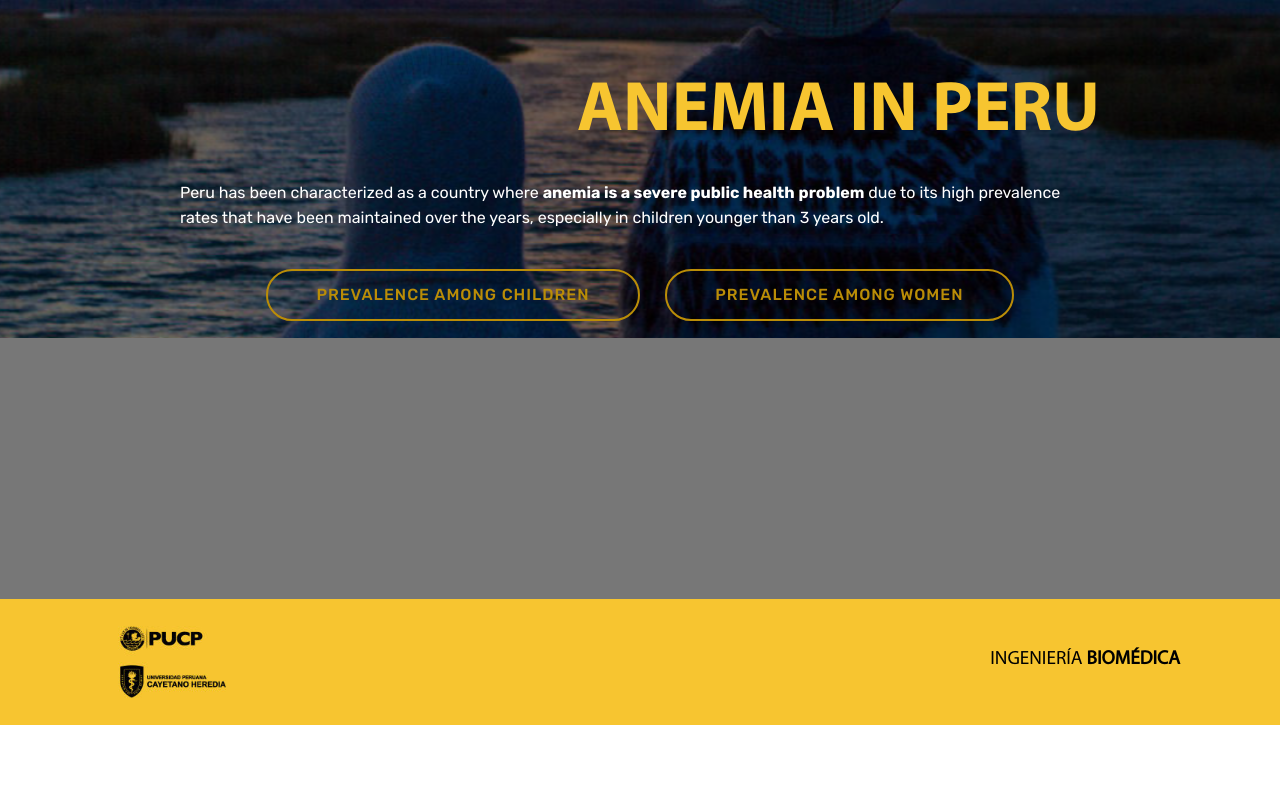
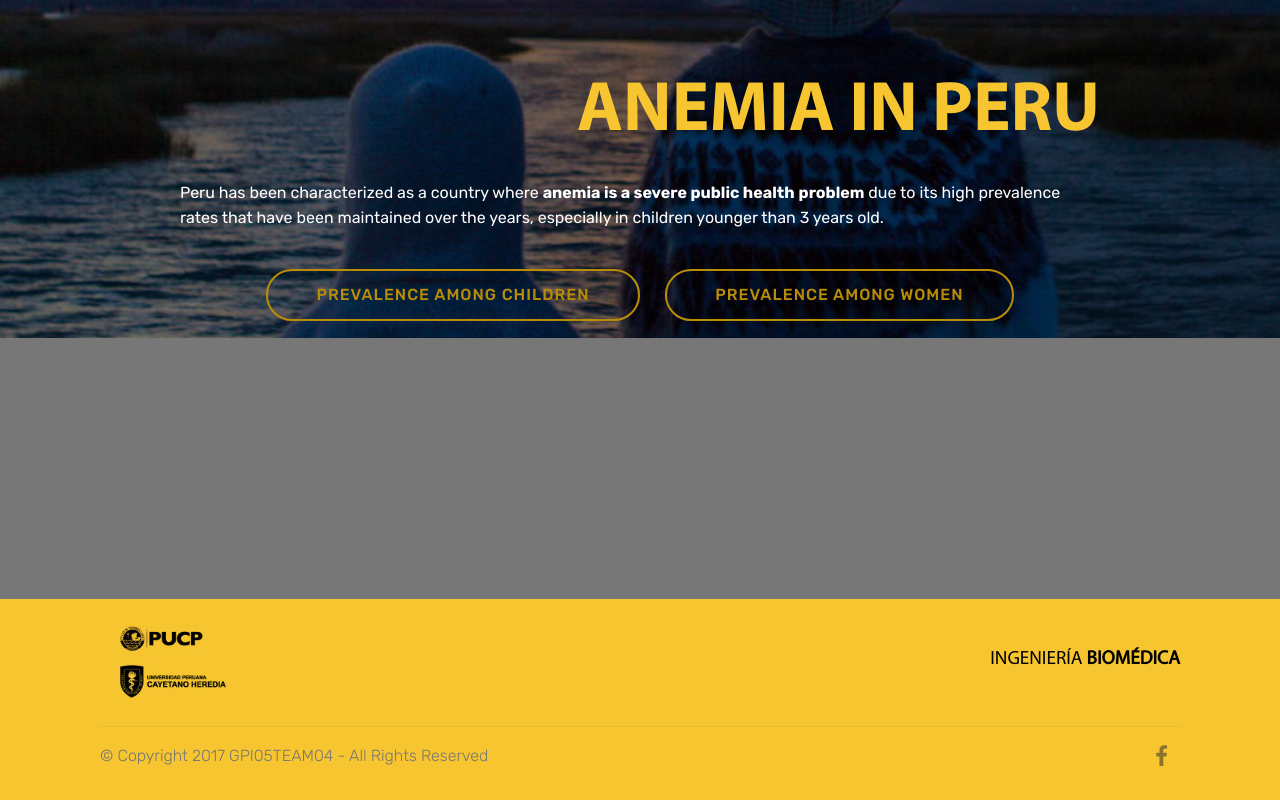
Before and after one commit to gpi05equipo04/anemiaenelperu, a plain HTML site: page index.html in a window 1280 px wide. Shown: the part 854-1654 px from the top of the page. Before the commit the page ends 1579 px from the top, so only its background shows below. Drawn offline with Linux system fonts and the light colour scheme; files whose address does not match are found by name.

Commit message:
create github pages

```diff
--- a/index.html
+++ b/index.html
@@ -42,7 +42,7 @@
     </div>
 </section>
 
-<section class="engine"><a href="https://mobiri.se/n">simple web templates</a></section><section class="features8 cid-r54Hpr1mAV" id="features8-1">
+<section class="engine"><a href="https://mobiri.se/u">bootstrap responsive templates</a></section><section class="features8 cid-r54Hpr1mAV" id="features8-1">
 
 
 
@@ -149,7 +149,32 @@
                 <p class="mbr-text align-right links mbr-fonts-style display-5"><br>INGENIERÍA <strong>BIOMÉDICA</strong></p>
             </div>
         </div>
+        <div class="footer-lower">
+            <div class="media-container-row">
+                <div class="col-md-12">
+                    <hr>
+                </div>
+            </div>
+            <div class="media-container-row mbr-white">
+                <div class="col-md-6 copyright">
+                    <p class="mbr-text mbr-fonts-style display-4">© Copyright 2017 GPI05TEAM04 - All Rights Reserved</p>
+                </div>
+                <div class="col-md-6">
+                    <div class="social-list align-right">
+                        <div class="soc-item">
+                            <a href="https://www.facebook.com/ibpucpupch/" target="_blank">
+                                <span class="mbr-iconfont mbr-iconfont-social socicon-facebook socicon"></span>
+                            </a>
+                        </div>
 
+
+
+
+
+                    </div>
+                </div>
+            </div>
+        </div>
     </div>
 </section>
 
```
Also changed, not shown: nosotros.html (+1 -1 lines), prevalencia.html (+1 -1 lines), 1 other file.
